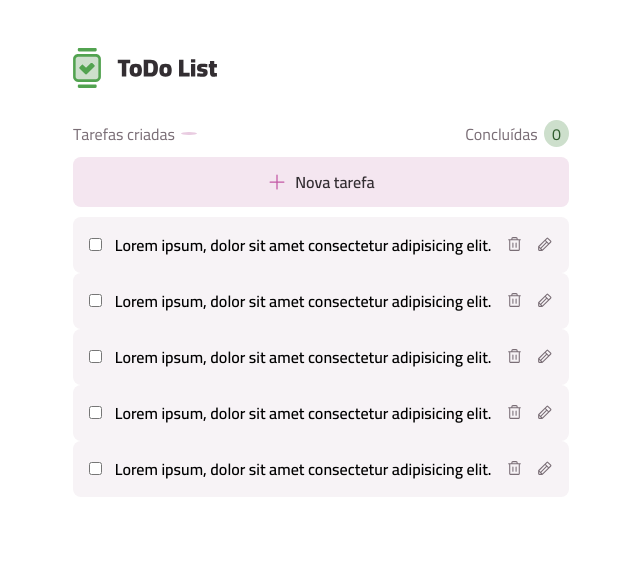
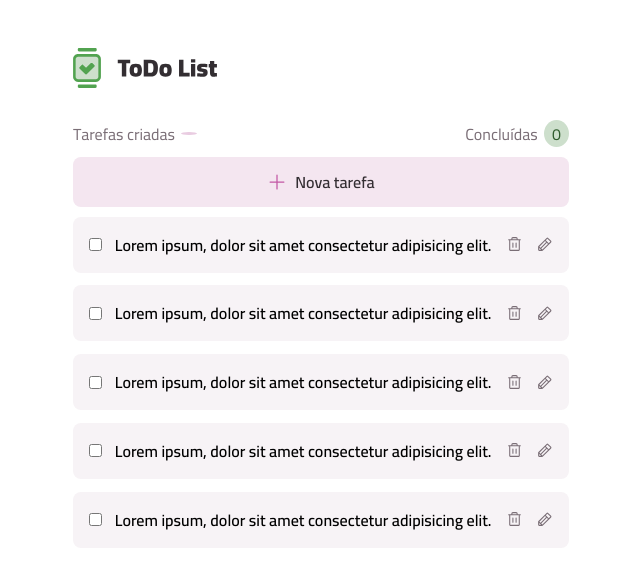
Before and after one commit to cauealb/projects-React, a React (Vite) app: page / in a window 1280 px wide. Shown: the top 568 px of the page, without its empty margins (319-959 px from the left). Built offline with nearby package versions, Linux system fonts and the light colour scheme.

Commit message:
style: Finalizando o componente de Task

```diff
--- a/src/components/Task/style/Task.css
+++ b/src/components/Task/style/Task.css
@@ -7,6 +7,10 @@
     padding: 1em;
     background-color: var(--gray-100);
     border-radius: 8px;
+}
+
+.task + .task {
+    margin-block: 0.80em;
 }
 
 .task p, .task s {
```
